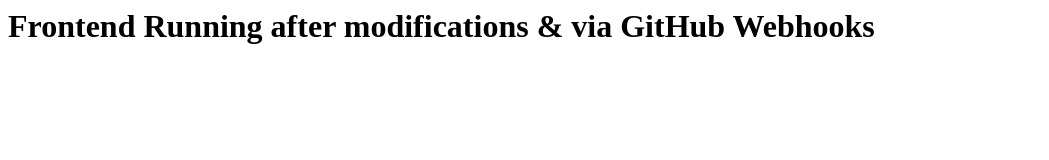
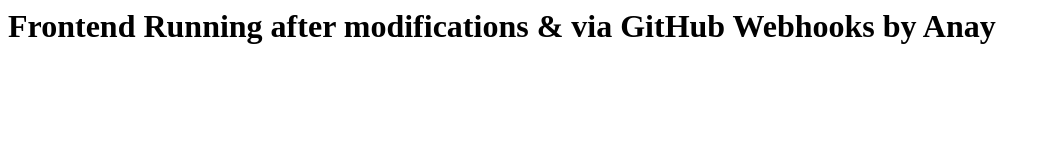
Before and after one commit to anay2609/gke-pubsub-demo, a plain HTML site: page frontend/index.html in a window 1280 px wide. Shown: the whole page, without its empty margins (0-1049 px from the left). Drawn offline with Linux system fonts and the light colour scheme.

Commit message:
Frontend update

```diff
--- a/frontend/index.html
+++ b/frontend/index.html
@@ -2,7 +2,7 @@
 
 <body>
 
-<h1>Frontend Running after modifications & via GitHub Webhooks</h1>
+<h1>Frontend Running after modifications & via GitHub Webhooks by Anay</h1>
 
 </body>
 
```
